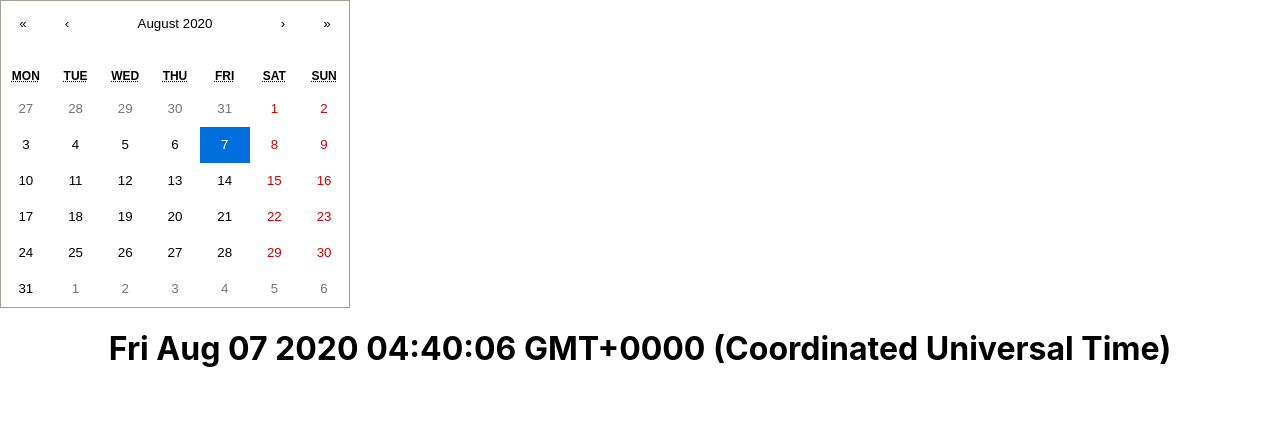
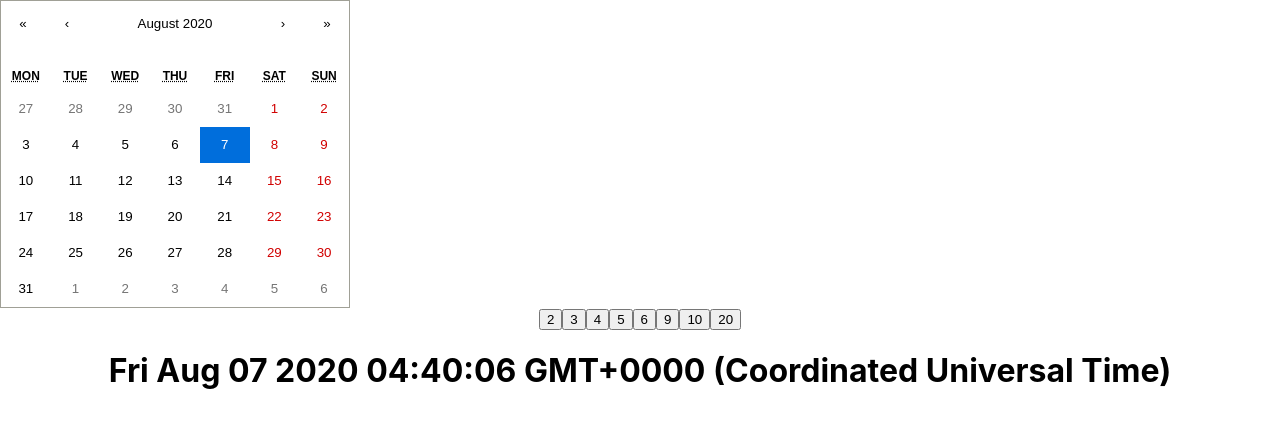
Before and after one commit to timothymorrise/Biznis-Dayz, a React (Create React App) app in the folder app/: page / in a window 1280 px wide. Shown: the top 428 px of the page. Built offline with nearby package versions, Linux system fonts and the light colour scheme.

Commit message:
added buttons

```diff
--- a/app/package.json
+++ b/app/package.json
@@ -6,6 +6,7 @@
     "@testing-library/jest-dom": "^4.2.4",
     "@testing-library/react": "^9.5.0",
     "@testing-library/user-event": "^7.2.1",
+    "business-day-math": "^3.0.5",
     "react": "^16.13.1",
     "react-calendar": "^3.1.0",
     "react-dom": "^16.13.1",
--- a/app/src/App.js
+++ b/app/src/App.js
@@ -1,17 +1,20 @@
 import React, {useState} from 'react';
 import './App.css';
 import CalendarContainer from './components/CalendarContainer';
-
+import DayButtonsContainer from './components/DayButtonsContainer';
 
 const App = () => {
   const [date, setDate] = useState(new Date().toString())
+  const [days, setDays] = useState(null)
 
   return (
     <div className="App">
       <header className="App-header">
       </header>
       <CalendarContainer date={date} setDate={setDate} />
+      <DayButtonsContainer setDays={setDays} />
       <h1> {date}</h1>
+      <h1> {days} </h1>
     </div>
   );
 }
--- a/app/src/components/CalendarContainer.js
+++ b/app/src/components/CalendarContainer.js
@@ -1,17 +1,18 @@
-import React, {useState} from 'react'
+import React from 'react'
 import Calendar from "react-calendar"
 import 'react-calendar/dist/Calendar.css'
 
 const CalendarContainer = (props) => {
+    let {date, setDate} = props
 
     const changeDate = (nextDate) => {
-        props.setDate(nextDate.toString())
+        setDate(nextDate.toString())
     }
 
     return (
         <Calendar
             onChange={changeDate}
-            value={new Date(props.date)}
+            value={new Date(date)}
         />
     );
 }
--- /dev/null
+++ b/app/src/components/DayButtonsContainer.js
@@ -0,0 +1,30 @@
+import React from 'react'
+
+const DayButtonsContainer = (props) => {
+    let {setDays} = props
+
+    const handleClick = (e) => {
+        e.preventDefault()
+        setDays(+e.target.value)
+    }
+
+    const buttonValues = [2,3,4,5,6,9,10,20]
+
+    const generateButtons = () => buttonValues.map(x=> {
+            let y = ""+x
+            return <button
+                value={y}
+                key={y}
+                onClick={handleClick}
+                >{y}</button>
+    })
+
+    return (
+        <div>
+            {generateButtons()}
+        </div>
+
+    )
+}
+
+export default DayButtonsContainer
```
Also changed, not shown: app/src/components/BiznessDayDate.js (added, +14 -0 lines), 1 other file (tests, documents, lock files or other folders).
